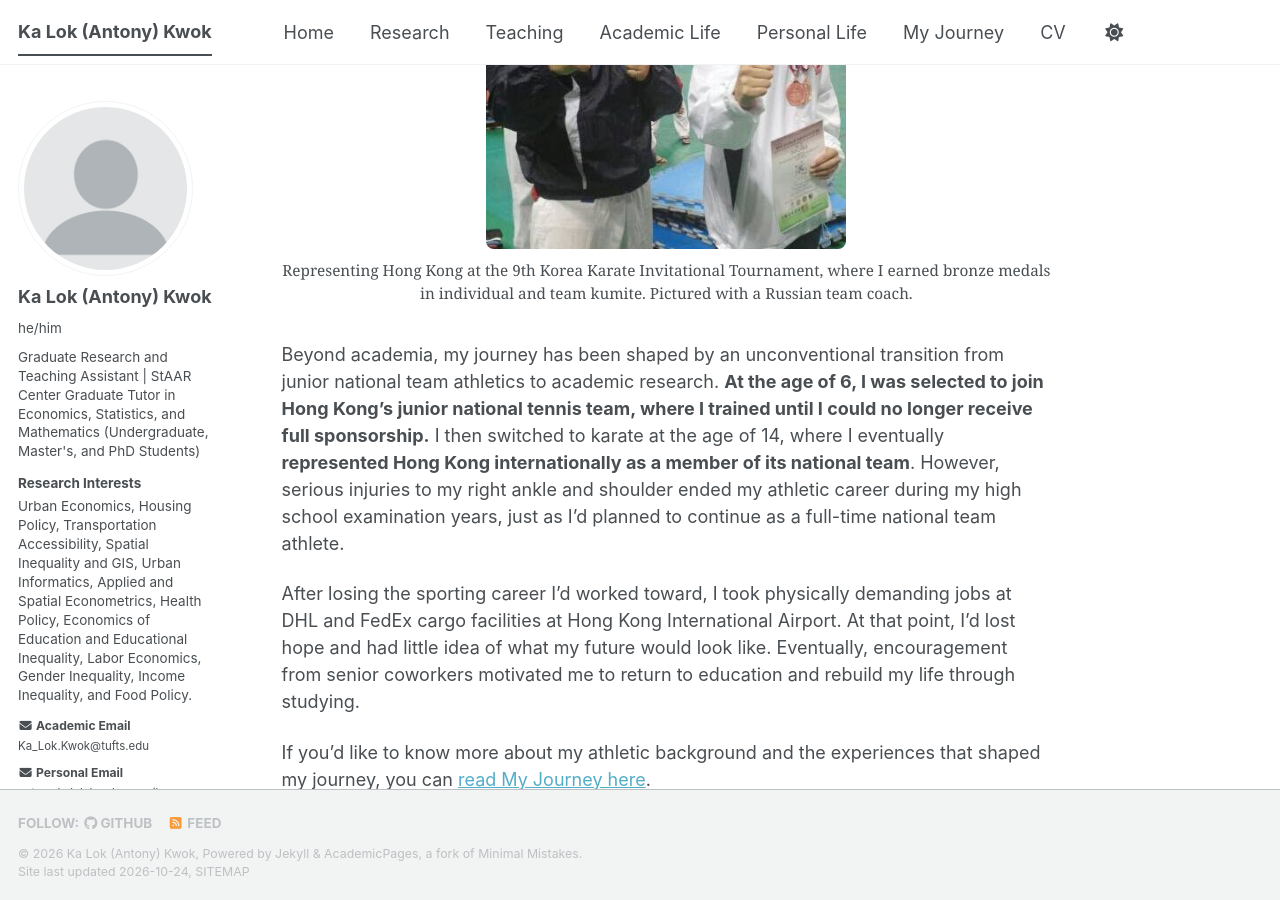
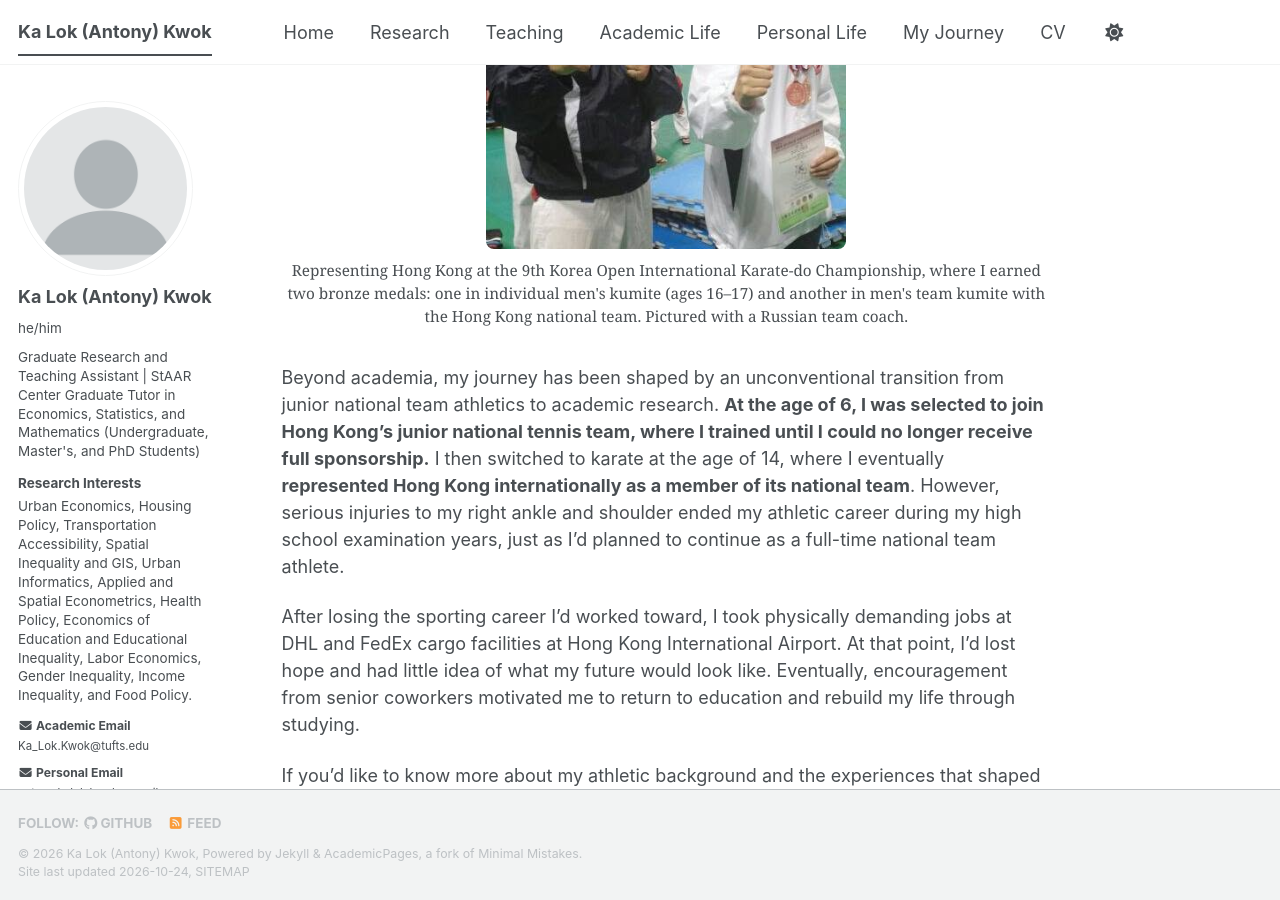
Before and after one commit to AntonyKaLokKwok/AntonyKaLokKwok.github.io, a Jekyll site: the page built from _pages/about.md, in a window 1280 px wide and 900 px high, scrolled down 1027 px. Built offline with Jekyll 4.4.1, drawn with Linux system fonts in a browser that asks for light colours; a style sheet for code colours, icons or effects is not loaded.

Commit message:
Update about.md

```diff
--- a/_pages/about.md
+++ b/_pages/about.md
@@ -21,11 +21,12 @@ With my interdisciplinary training in economics, mathematics, statistics, and ur
     alt="Antony representing Hong Kong at an international karate competition"
     style="display: block; max-width: 100%; max-height: 360px; width: auto; height: auto; margin: 0 auto; border-radius: 8px;"
   >
-  <figcaption style="font-size: 0.85em; margin-top: 10px;">
-    Representing Hong Kong at the 9th Korea Karate Invitational Tournament,
-    where I earned bronze medals in individual and team kumite.
-    Pictured with a Russian team coach.
-  </figcaption>
+<figcaption style="font-size: 0.85em; margin-top: 10px;">
+  Representing Hong Kong at the 9th Korea Open International Karate-do Championship,
+  where I earned two bronze medals: one in individual men's kumite (ages 16–17)
+  and another in men's team kumite with the Hong Kong national team.
+  Pictured with a Russian team coach.
+</figcaption>
 </figure>
 
 Beyond academia, my journey has been shaped by an unconventional transition from junior national team athletics to academic research. **At the age of 6, I was selected to join Hong Kong's junior national tennis team, where I trained until I could no longer receive full sponsorship.** I then switched to karate at the age of 14, where I eventually **represented Hong Kong internationally as a member of its national team**. However, serious injuries to my right ankle and shoulder ended my athletic career during my high school examination years, just as I'd planned to continue as a full-time national team athlete.
```
